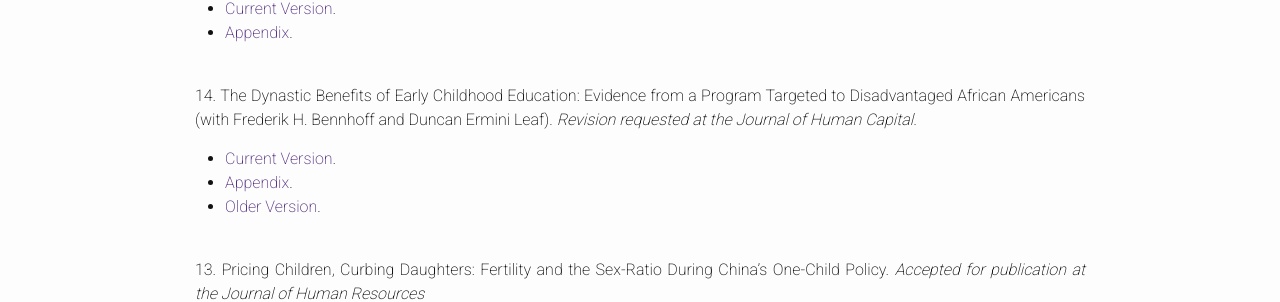
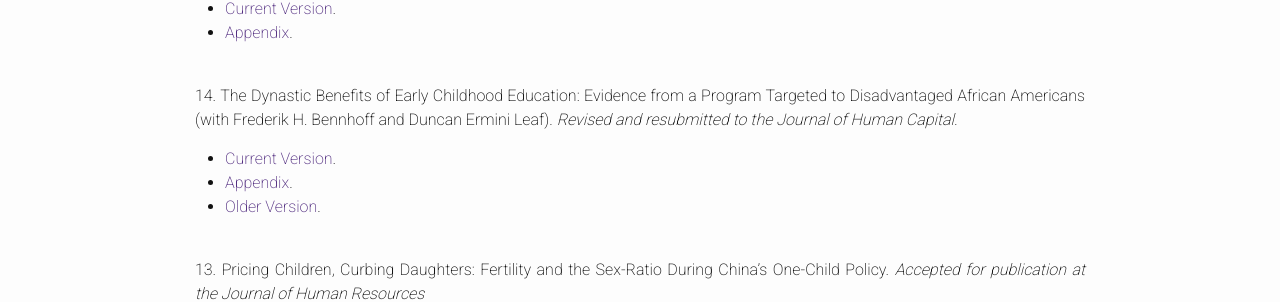
Before and after one commit to jorgelgarcia/jorgelgarcia.github.io, a Jekyll site: the page built from research.md, in a window 1280 px wide and 900 px high. Shown: the part 355-657 px from the top of the window. Built offline with Jekyll 4.4.1, drawn with Linux system fonts in a browser that asks for light colours; nearby versions of some CDN libraries; some web fonts are replaced.

Commit message:
jhc submission

```diff
--- a/research.md
+++ b/research.md
@@ -16,9 +16,9 @@
 <br/>
 <br/>
 
-14\. The Dynastic Benefits of Early Childhood Education: Evidence from a Program Targeted to Disadvantaged African Americans (with Frederik H. Bennhoff and Duncan Ermini Leaf). <em>Revision requested at the Journal of Human Capital<em>.
-* [Current Version](https://www.dropbox.com/s/br5u8kqbkwd51lw/perrycba_paper_2022-12-21a_jlg.pdf?dl=0).
-* [Appendix](https://www.dropbox.com/s/zuqkw02r5pfwz2o/perrycba_appendix_2022-09-06a_jlg.pdf?dl=0).
+14\. The Dynastic Benefits of Early Childhood Education: Evidence from a Program Targeted to Disadvantaged African Americans (with Frederik H. Bennhoff and Duncan Ermini Leaf). <em>Revised and resubmitted to the Journal of Human Capital<em>.
+* [Current Version](https://www.dropbox.com/s/j6l4yw3zahuwrx4/perrycba_revision_2023-07-10a_jlg.pdf?dl=0).
+* [Appendix](https://www.dropbox.com/s/486778j38xxy8s5/perrycba_appendixrevision_2023-07-10a_jlg.pdf?dl=0).
 * [Older Version](https://www.dropbox.com/s/6brsiqua5eifvg6/w29004.pdf?dl=0).
 <br/>
 <br/>
```
